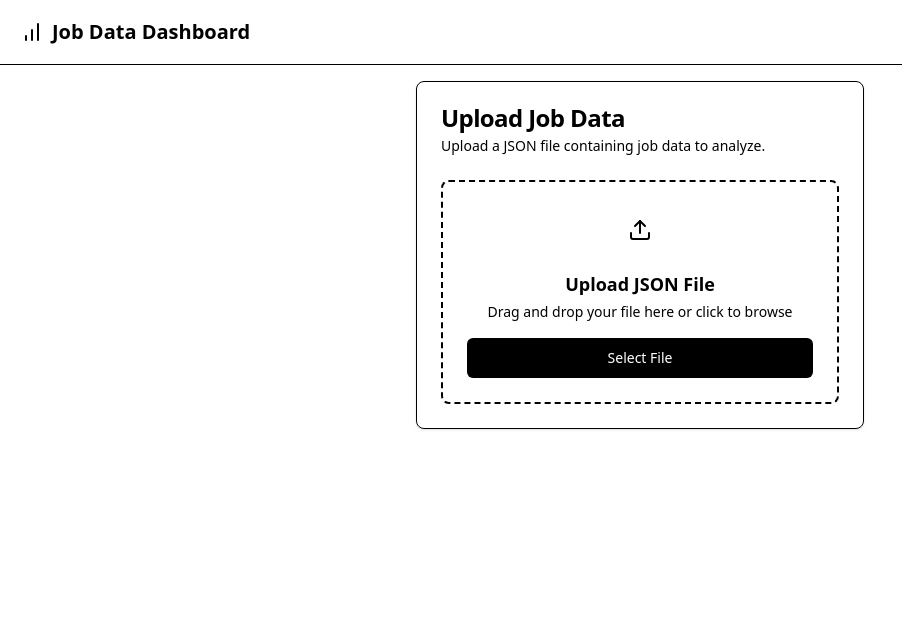
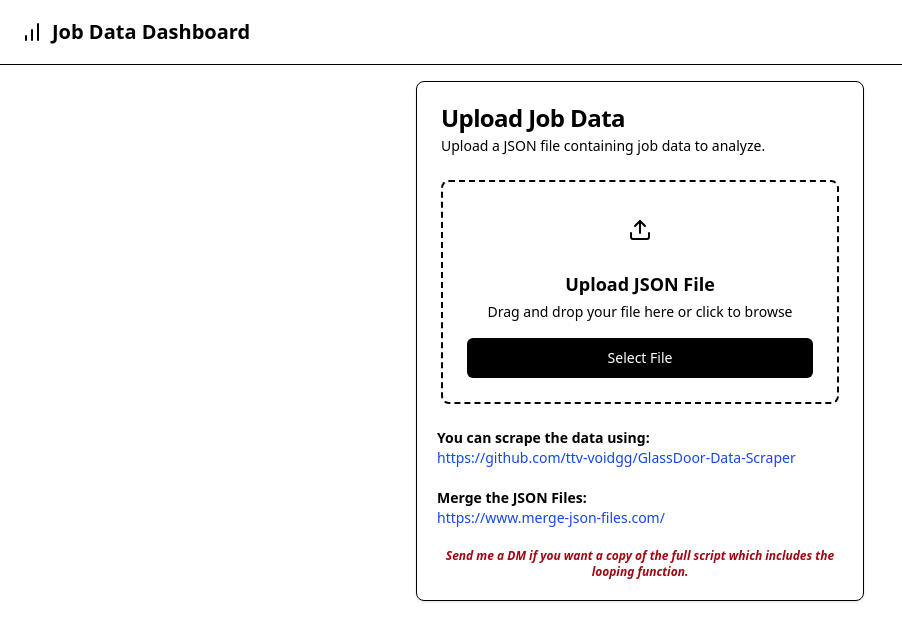
Before and after one commit to ttv-voidgg/datascience-dashboard, a Next.js app: page / in a window 1280 px wide. Shown: the top 640 px of the page, without its empty margins (0-902 px from the left). Built offline with nearby package versions, Linux system fonts and the light colour scheme.

Commit message:
added links

```diff
--- a/app/page.tsx
+++ b/app/page.tsx
@@ -56,6 +56,9 @@ export default function Dashboard() {
                   <CardContent>
                     <FileUploader onFileUpload={handleFileUpload} isLoading={isLoading} />
                   </CardContent>
+                  <p className="font-bold mx-5 mb-5 text-sm">You can scrape the data using:<br/><a className="text-blue-700 font-normal" href="https://github.com/ttv-voidgg/GlassDoor-Data-Scraper" target="_blank">https://github.com/ttv-voidgg/GlassDoor-Data-Scraper</a></p>
+                  <p className="font-bold mx-5 mb-5 text-sm">Merge the JSON Files:<br/><a className="text-blue-700 font-normal" href="https://www.merge-json-files.com/" target="_blank">https://www.merge-json-files.com/</a> </p>
+                  <p className="font-bold italic mx-5 my-5 text-xs text-center text-red-800">Send me a DM if you want a copy of the full script which includes the looping function.</p>
                 </Card>
             ) : (
                 <>
```
